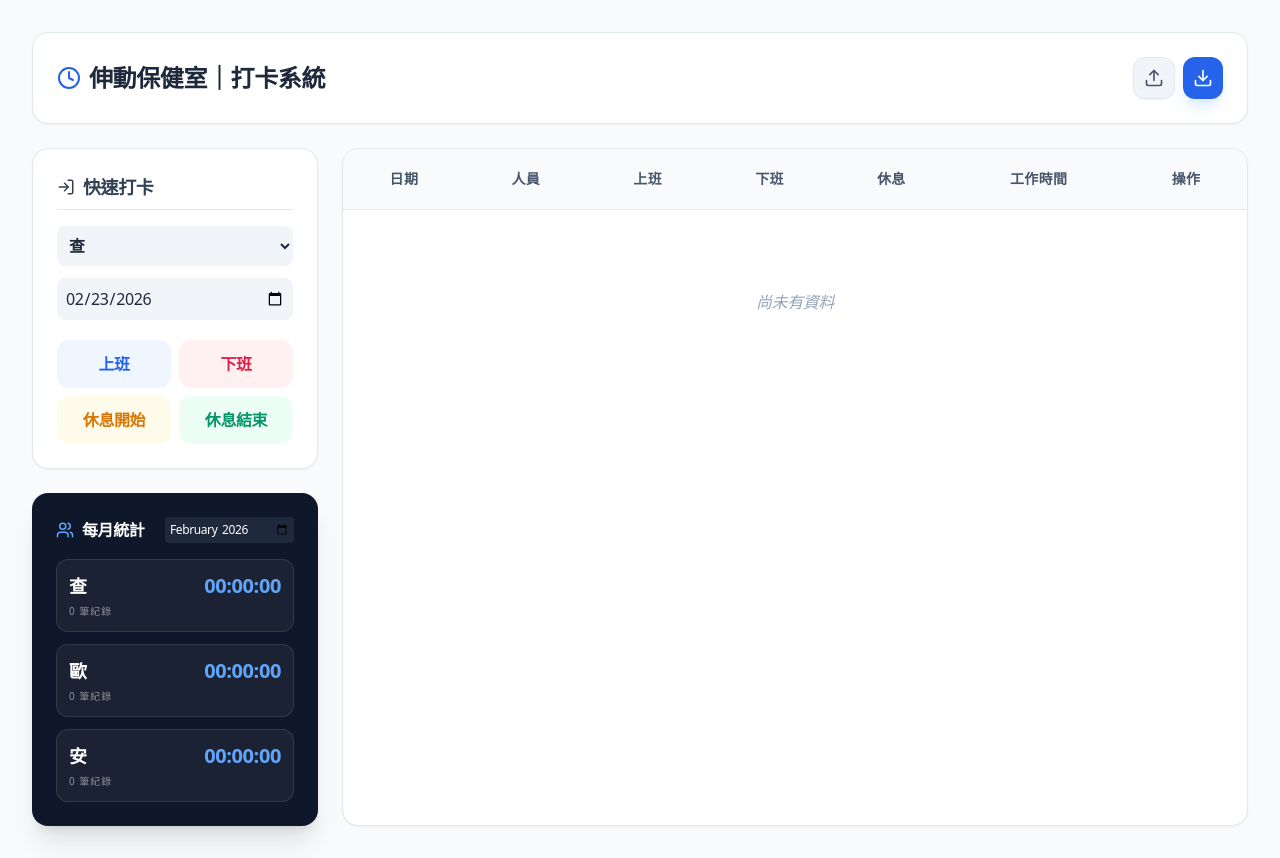
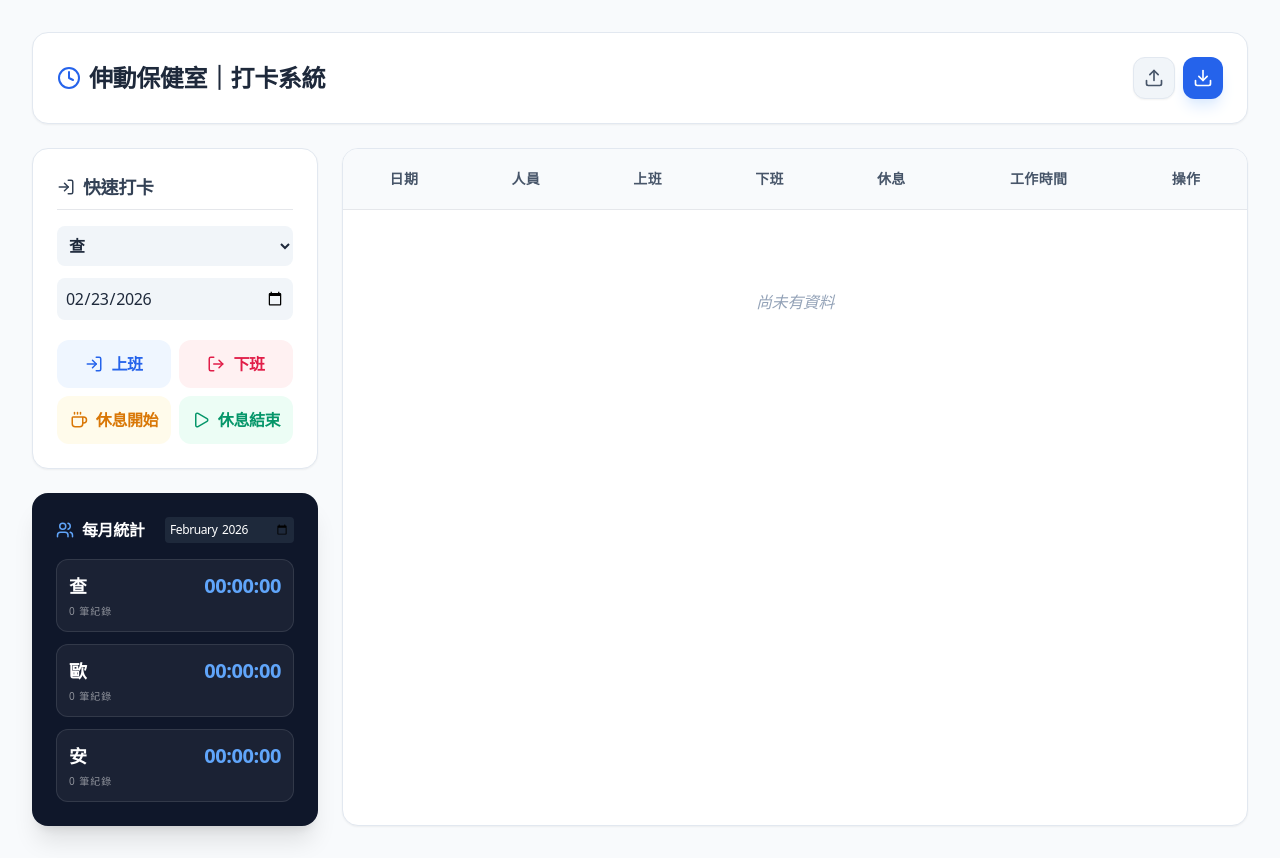
Before and after one commit to lue8e8-eng/ST-BJ4-Workforce, a React (Vite) app: page / in a window 1280 px wide. Built offline with nearby package versions, Linux system fonts and the light colour scheme.

Commit message:
Update App.jsx

```diff
--- a/App.jsx
+++ b/App.jsx
@@ -86,7 +86,7 @@ const App = () => {
       rows.forEach(row => {
         const cols = row.split(',');
         if (cols.length >= 6) {
-          const [name, date, startTime, endTime, breakStart, breakEnd] = cols.map(c => c.trim());
+          const [name, date, startTime, endTime, breakStart, breakEnd] = cols.map(c => c.trim().replace(/^"|"$/g, ''));
           if (!newRecords.some(r => r.name === name && r.date === date)) {
             newRecords.push({ id: Date.now() + Math.random(), name, date, startTime, endTime, breakStart, breakEnd });
           }
@@ -127,19 +127,28 @@ const App = () => {
               <h2 className="font-bold mb-4 border-b pb-2 flex items-center gap-2 text-lg text-slate-700"><LogIn size={18}/> 快速打卡</h2>
               <div className="space-y-3">
                 <select className="w-full p-2 bg-slate-100 rounded-lg font-bold" value={quickSelect.name} onChange={e => setQuickSelect({...quickSelect, name: e.target.value})}>
-                  {STAFF_OPTIONS.map(o => <option key={o.name}>{o.name}</option>)}
+                  {STAFF_OPTIONS.map(o => <option key={o.name} value={o.name}>{o.name}</option>)}
                 </select>
                 <input type="date" className="w-full p-2 bg-slate-100 rounded-lg font-medium" value={quickSelect.date} onChange={e => setQuickSelect({...quickSelect, date: e.target.value})} />
+
+                {/* 按鈕區域：加入圖示 */}
                 <div className="grid grid-cols-2 gap-2 pt-2">
-                  <button onClick={() => handleQuickClock('startTime')} className="p-3 bg-blue-50 text-blue-600 rounded-xl font-bold hover:bg-blue-100">上班</button>
-                  <button onClick={() => handleQuickClock('endTime')} className="p-3 bg-rose-50 text-rose-600 rounded-xl font-bold hover:bg-rose-100">下班</button>
-                  <button onClick={() => handleQuickClock('breakStart')} className="p-3 bg-amber-50 text-amber-600 rounded-xl font-bold hover:bg-amber-100">休息開始</button>
-                  <button onClick={() => handleQuickClock('breakEnd')} className="p-3 bg-emerald-50 text-emerald-600 rounded-xl font-bold hover:bg-emerald-100">休息結束</button>
+                  <button onClick={() => handleQuickClock('startTime')} className="flex items-center justify-center gap-2 p-3 bg-blue-50 text-blue-600 rounded-xl font-bold hover:bg-blue-100 transition-colors">
+                    <LogIn size={18} /> 上班
+                  </button>
+                  <button onClick={() => handleQuickClock('endTime')} className="flex items-center justify-center gap-2 p-3 bg-rose-50 text-rose-600 rounded-xl font-bold hover:bg-rose-100 transition-colors">
+                    <LogOut size={18} /> 下班
+                  </button>
+                  <button onClick={() => handleQuickClock('breakStart')} className="flex items-center justify-center gap-2 p-3 bg-amber-50 text-amber-600 rounded-xl font-bold hover:bg-amber-100 transition-colors">
+                    <Coffee size={18} /> 休息開始
+                  </button>
+                  <button onClick={() => handleQuickClock('breakEnd')} className="flex items-center justify-center gap-2 p-3 bg-emerald-50 text-emerald-600 rounded-xl font-bold hover:bg-emerald-100 transition-colors">
+                    <Play size={18} /> 休息結束
+                  </button>
                 </div>
               </div>
             </div>
 
-            {/* 修改這裡：每月統計 */}
             <div className="bg-slate-900 p-6 rounded-2xl text-white shadow-xl">
               <div className="flex justify-between items-center mb-4"><h2 className="font-bold flex items-center gap-2"><Users size={18} className="text-blue-400"/> 每月統計</h2><input type="month" className="bg-slate-800 text-white text-xs p-1 rounded border-none outline-none" value={selectedMonth} onChange={e => setSelectedMonth(e.target.value)} /></div>
               <div className="space-y-3">
```
